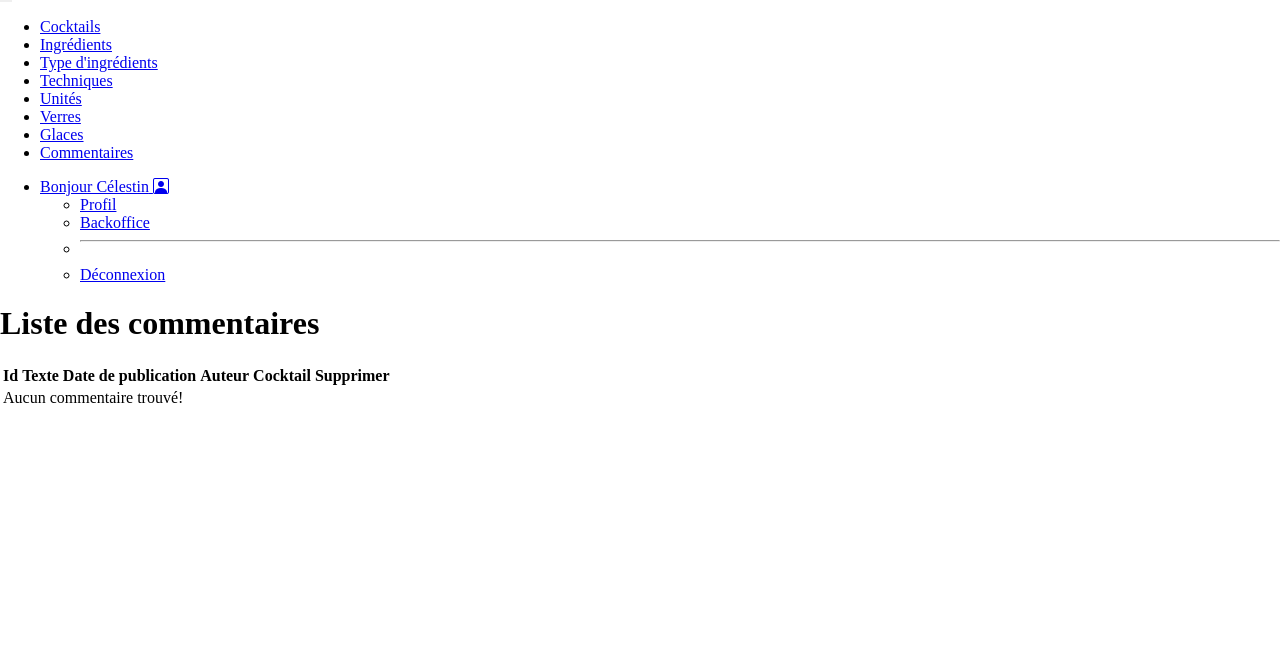
After one commit to WilliamToumelin/Mojito-Back, a Symfony app: template templates/comment/index.html.twig in a window 1280 px wide. The commit adds this page. Shown: the top 650 px of the page. Run offline with Twig, Linux system fonts and the light colour scheme; the template is opened without the code that fills it, so the values that code supplies are empty; some libraries are stand-ins or nearby versions.

Commit message:
list and delete endpoint comment done

```diff
--- a/templates/base.html.twig
+++ b/templates/base.html.twig
@@ -46,16 +46,10 @@
 								<a class="nav-link" href="{{ path('app_ingredient_index')}}">Ingrédients</a>
 							</li>
 							<li class="nav-item">
-								<a class="nav-link" href="{{ path('app_technical_index')}}">Techniques</a>
-							</li>
-							<li class="nav-item">
 								<a class="nav-link" href="{{ path('app_typeingredient_index')}}">Type d'ingrédients</a>
 							</li>
 							<li class="nav-item">
-								<a class="nav-link" href="#">Type de matériels</a>
-							</li>
-							<li class="nav-item">
-								<a class="nav-link" href="#">Type de Commentaires</a>
+								<a class="nav-link" href="{{ path('app_technical_index')}}">Techniques</a>
 							</li>
 							<li class="nav-item">
 								<a class="nav-link" href="{{path ('app_unit_index')}}">Unités</a>
@@ -65,6 +59,14 @@
 							</li>
 							<li class="nav-item">
 								<a class="nav-link" href="{{path ('app_ice_index')}}">Glaces</a>
+							</li>
+							{#
+							<li class="nav-item">
+								<a class="nav-link" href="{{path ('app_user_index')}}"> Membres</a>
+							</li>
+							#}
+							<li class="nav-item">
+								<a class="nav-link" href="{{path ('app_comment_index')}}"> Commentaires</a>
 							</li>
 						</ul>
 						<div>
--- /dev/null
+++ b/templates/comment/_delete_form.html.twig
@@ -0,0 +1,4 @@
+<form method="post" action="{{ path('app_comment_delete', {'id': comment.id}) }}" onsubmit="return confirm('Confirmer la suppression');">
+    <input type="hidden" name="_token" value="{{ csrf_token('delete' ~ comment.id) }}">
+    <button class="btn">Supprimer</button>
+</form>
--- /dev/null
+++ b/templates/comment/_form.html.twig
@@ -0,0 +1,4 @@
+{{ form_start(form) }}
+    {{ form_widget(form) }}
+    <button class="btn">{{ button_label|default('Valider') }}</button>
+{{ form_end(form) }}
--- /dev/null
+++ b/templates/comment/index.html.twig
@@ -0,0 +1,39 @@
+{% extends 'base.html.twig' %}
+
+{% block title %}Liste des comments{% endblock %}
+
+{% block body %}
+    <h1>Liste des commentaires</h1>
+
+    <table class="table">
+        <thead>
+            <tr>
+                <th>Id</th>
+                <th>Texte</th>
+                <th>Date de publication</th>
+                <th>Auteur</th>
+                <th>Cocktail</th>
+                <th>Supprimer</th>
+            </tr>
+        </thead>
+        <tbody>
+        {% for comment in comments %}
+            <tr>
+                <td>{{ comment.id }}</td>
+                <td>{{ comment.content }}</td>
+                <td>{{ comment.postedAt | date('d-m-Y') }}</td> {#https://stackoverflow.com/questions/54090255/object-of-class-datetime-could-not-be-converted-to-string-symfony-php#}
+                {# <td><a href="{{ path('app_cocktail_show', {'id': comment.user.id}) }}">{{ comment.user.name }}</a></td> #}
+                <td>{{ comment.user.pseudonym }}</td>
+                <td><a href="{{ path('app_cocktail_show', {'id': comment.cocktail.id}) }}">{{ comment.cocktail.name }}</a></td>
+                <td>
+                     {{ include('comment/_delete_form.html.twig') }}
+                </td>
+            </tr>
+        {% else %}
+            <tr>
+                <td colspan="3">Aucun commentaire trouvé!</td>
+            </tr>
+        {% endfor %}
+        </tbody>
+    </table>
+{% endblock %}
```
Also changed, not shown: src/Controller/Admin/CommentController.php (added, +38 -0 lines), src/Form/CommentType.php (added, +33 -0 lines).
